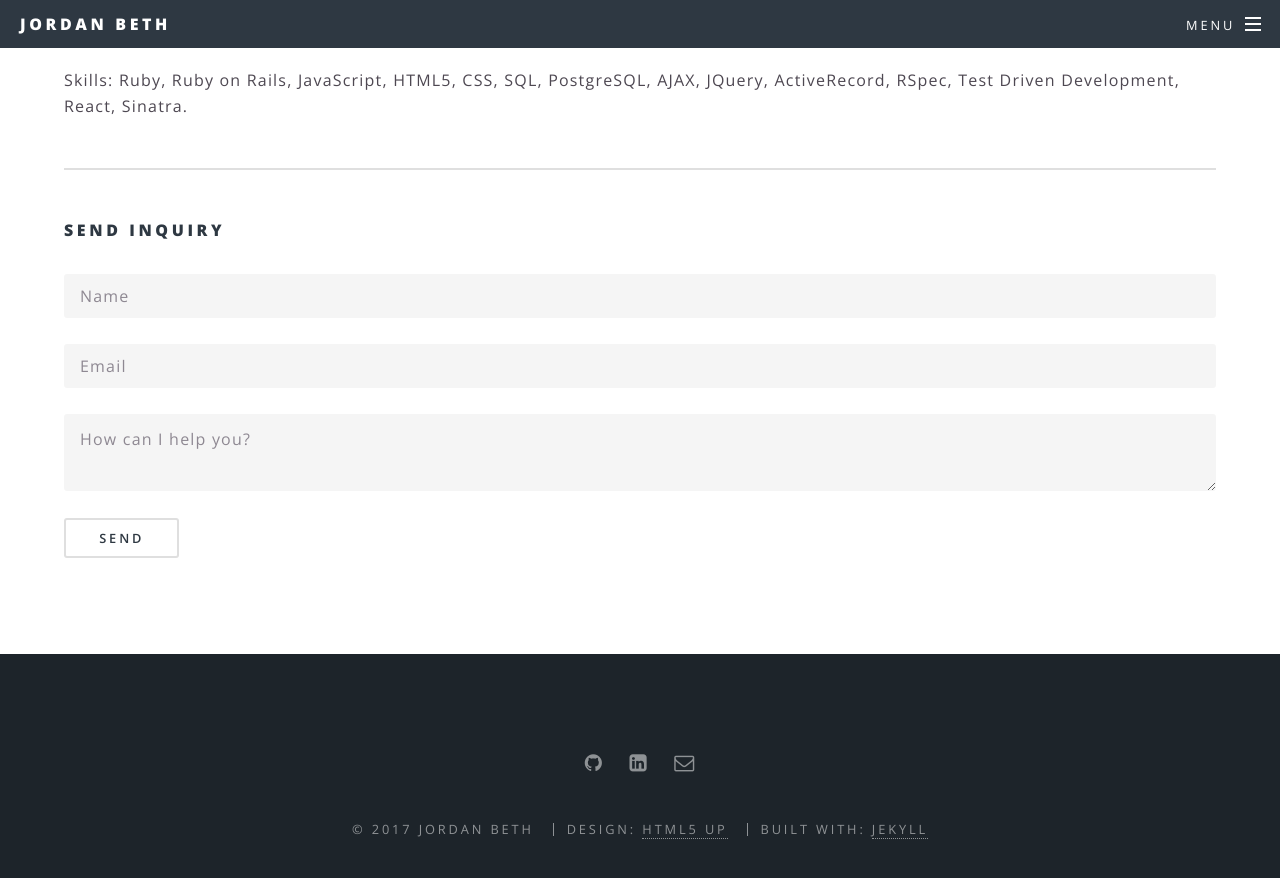
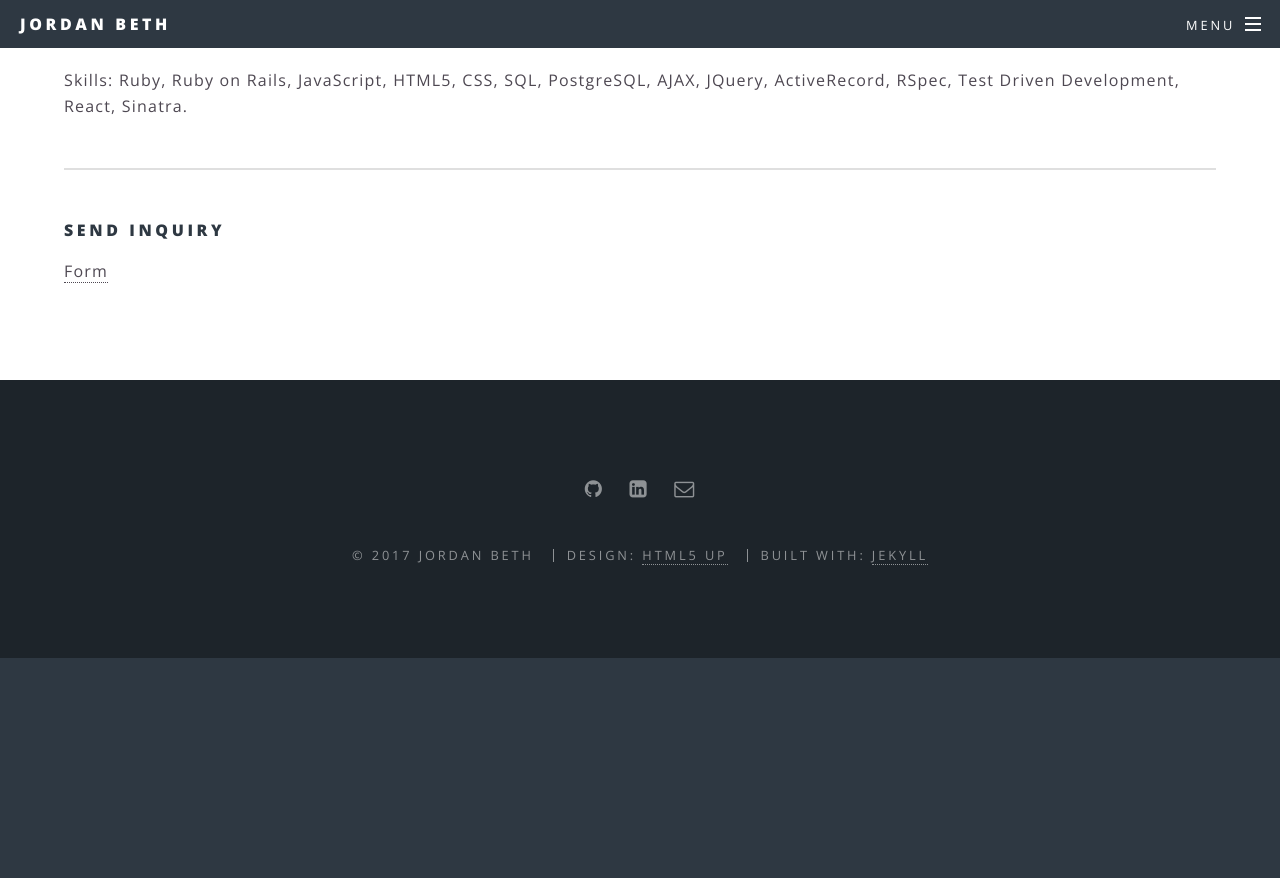
Before and after one commit to jordanbeth/me, a Jekyll site: the page built from hire.html, in a window 1280 px wide and 900 px high, scrolled down 590 px. Shown: the top 878 px of the window. Built offline with Jekyll 4.4.1, drawn with Linux system fonts in a browser that asks for light colours; after the commit the page ends 1248 px from its top, so only the background shows below that.

Commit message:
added google form

```diff
--- a/hire.html
+++ b/hire.html
@@ -10,11 +10,5 @@ blurb: I am eager and ready to build
 	<hr />
 	<h4>Send inquiry</h4>
 	<p>
-		<form action="/hire.html" method="GET" id="inquiry-form">
-			<input type="text" name="name" placeholder="Name"></input><br />
-			<input type="email" name="email" placeholder="Email"></input><br />
-			<textarea name="response" form="inquiry-form" placeholder="How can I help you?"></textarea><br />
-			<input type="submit" name="Submit" value="Send">
-		</form>
-
+		<a href="https://goo.gl/forms/Dqml3eVSS3OgQttF3">Form</a>
 	</p>
```
